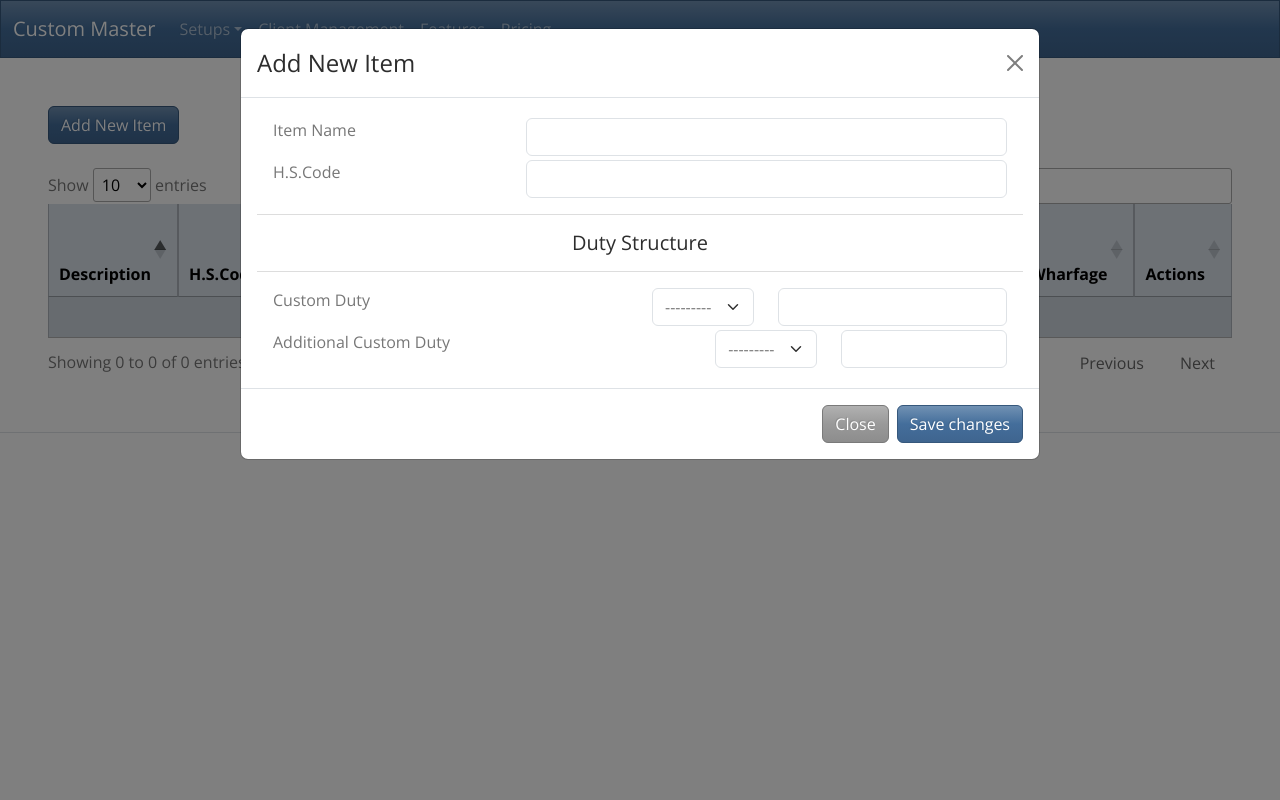
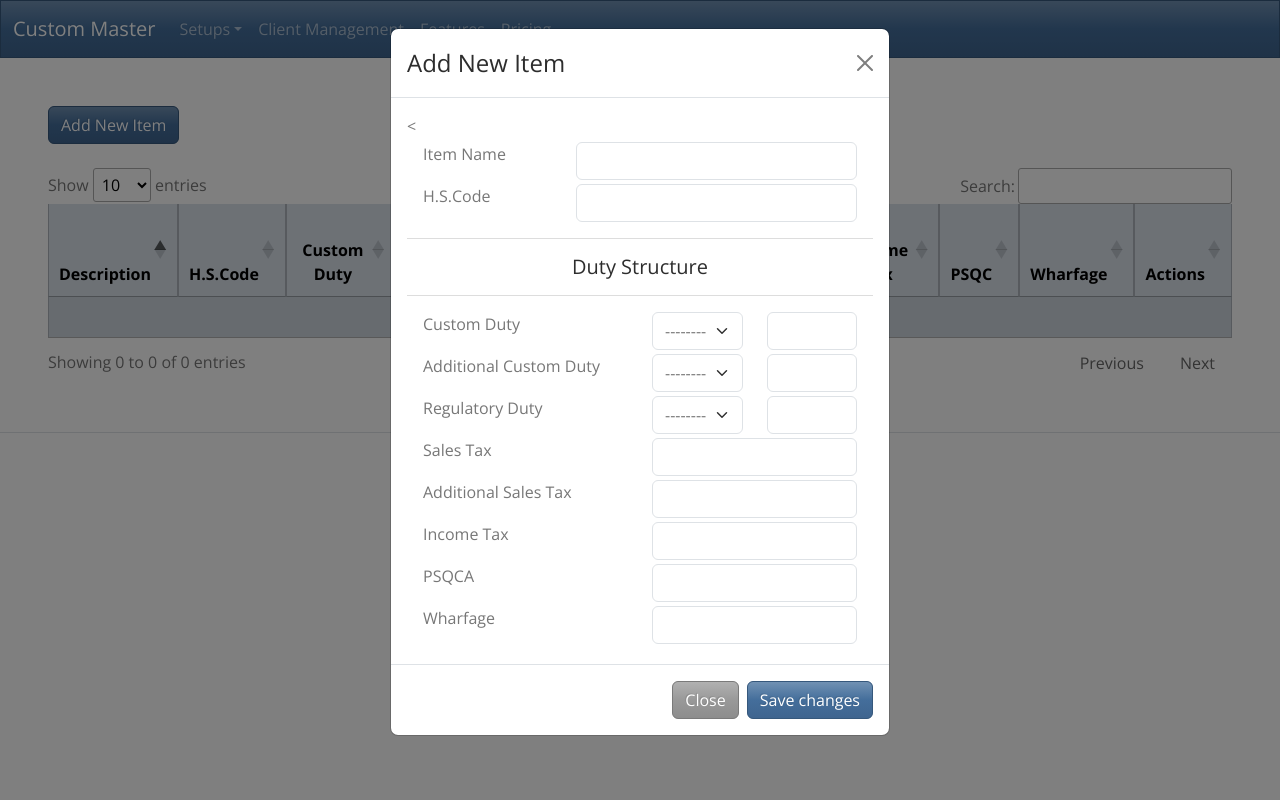
Before and after one commit to rizwanfree/CMDjango, a Django app: page /adminpanel/itemlist/ in a window 1280 px wide, after a click on "Add New Item". Run offline with Django 5.2, Linux system fonts and the light colour scheme; data comes from the database, SQL or seed files in the repository; both versions use the stored data as it was after the commit; some libraries are stand-ins or nearby versions.

Commit message:
stuck at edit item

```diff
--- a/adminPanel/forms.py
+++ b/adminPanel/forms.py
@@ -15,4 +15,14 @@
             'hs_code': forms.TextInput(attrs={'class': 'form-control'}),
             'custom_duty_type': forms.Select(attrs={'class': 'form-select'}),
             'custom_duty_rate': forms.NumberInput(attrs={'class': 'form-control'}),
+            'additional_custom_duty_type': forms.Select(attrs={'class': 'form-select'}),
+            'additional_custom_duty_rate': forms.NumberInput(attrs={'class': 'form-control'}),
+            'regulatory_duty_type': forms.Select(attrs={'class': 'form-select'}),
+            'regulatory_duty_rate': forms.NumberInput(attrs={'class': 'form-control'}),
+
+            'sales_tax_rate': forms.NumberInput(attrs={'class': 'form-control'}),
+            'additional_sales_tax_rate': forms.NumberInput(attrs={'class': 'form-control'}),
+            'income_tax_rate': forms.NumberInput(attrs={'class': 'form-control'}),
+            'psqc_rate': forms.NumberInput(attrs={'class': 'form-control'}),
+            'wharfage_rate': forms.NumberInput(attrs={'class': 'form-control'}),
         }
--- a/adminPanel/templates/adminPanel/add_item.html
+++ b/adminPanel/templates/adminPanel/add_item.html
@@ -0,0 +1,83 @@
+<form
+          id="addItemForm"
+          method="post"
+          action="action="{% if edit_mode %}{% url 'adminPanel:edit_item' 'id' %}{% else %}{% url 'adminPanel:add_item' %}{% endif %}"
+        >
+          {% csrf_token %}
+          <input type="hidden" name="item_id" id="item_id" value="{% if edit_mode %}{{ item_id }}{% endif %}" />
+          <div class="row m-1">
+            <div class="col-4">
+              <label class="control-label">Item Name</label>
+            </div>
+            <div class="col-8">{{form.item_name}}</div>
+          </div>
+          <div class="row m-1">
+            <div class="col-4">
+              <label class="control-label">H.S.Code</label>
+            </div>
+            <div class="col-8">{{form.hs_code}}</div>
+          </div>
+
+          <hr />
+          <h5 class="text-center">Duty Structure</h5>
+          <hr />
+
+          <div class="row m-1">
+            <div class="col-6">
+              <label class="control-label">Custom Duty</label>
+            </div>
+            <div class="col-3">{{form.custom_duty_type}}</div>
+            <div class="col-3">{{form.custom_duty_rate}}</div>
+          </div>
+
+          <div class="row m-1">
+            <div class="col-6">
+              <label class="control-label">Additional Custom Duty</label>
+            </div>
+            <div class="col-3">{{form.additional_custom_duty_type}}</div>
+            <div class="col-3">{{form.additional_custom_duty_rate}}</div>
+          </div>
+
+          <div class="row m-1">
+            <div class="col-6">
+              <label class="control-label">Regulatory Duty</label>
+            </div>
+            <div class="col-3">{{form.regulatory_duty_type}}</div>
+            <div class="col-3">{{form.regulatory_duty_rate}}</div>
+          </div>
+
+          <div class="row m-1">
+            <div class="col-6">
+              <label class="control-label">Sales Tax</label>
+            </div>
+            <div class="col-6">{{form.sales_tax_rate}}</div>
+          </div>
+
+          <div class="row m-1">
+            <div class="col-6">
+              <label class="control-label">Additional Sales Tax</label>
+            </div>
+            <div class="col-6">{{form.additional_sales_tax_rate}}</div>
+          </div>
+
+          <div class="row m-1">
+            <div class="col-6">
+              <label class="control-label">Income Tax</label>
+            </div>
+            <div class="col-6">{{form.income_tax_rate}}</div>
+          </div>
+
+          <div class="row m-1">
+            <div class="col-6">
+              <label class="control-label">PSQCA</label>
+            </div>
+            <div class="col-6">{{form.psqc_rate}}</div>
+          </div>
+
+          <div class="row m-1">
+            <div class="col-6">
+              <label class="control-label">Wharfage</label>
+            </div>
+            <div class="col-6">{{form.wharfage_rate}}</div>
+          </div>
+        </form>
--- a/adminPanel/templates/adminPanel/item_list.html
+++ b/adminPanel/templates/adminPanel/item_list.html
@@ -47,9 +47,9 @@
   </table>
 </div>
 
-<!-- Modal -->
+<!-- Add Modal -->
 <div
-  class="modal fade modal-lg"
+  class="modal fade"
   id="addItemModal"
   tabindex="-1"
   aria-labelledby="addItemModalLabel"
@@ -67,13 +67,13 @@
         ></button>
       </div>
       <div class="modal-body">
-        <form
+        {% comment %} <form
           id="addItemForm"
           method="post"
-          action="{% url 'adminPanel:add_item' %}"
+          action="action="{% if edit_mode %}{% url 'adminPanel:edit_item' item_id %}{% else %}{% url 'adminPanel:add_item' %}{% endif %}"
         >
           {% csrf_token %}
-
+          <input type="hidden" name="item_id" id="item_id" value="{% if edit_mode %}{{ item_id }}{% endif %}" />
           <div class="row m-1">
             <div class="col-4">
               <label class="control-label">Item Name</label>
@@ -95,18 +95,62 @@
             <div class="col-6">
               <label class="control-label">Custom Duty</label>
             </div>
-            <div class="col-2">{{form.custom_duty_type}}</div>
-            <div class="col-4">{{form.custom_duty_rate}}</div>
+            <div class="col-3">{{form.custom_duty_type}}</div>
+            <div class="col-3">{{form.custom_duty_rate}}</div>
           </div>
 
           <div class="row m-1">
-            <div class="col-7">
+            <div class="col-6">
               <label class="control-label">Additional Custom Duty</label>
             </div>
-            <div class="col-2">{{form.custom_duty_type}}</div>
-            <div class="col-3">{{form.custom_duty_rate}}</div>
+            <div class="col-3">{{form.additional_custom_duty_type}}</div>
+            <div class="col-3">{{form.additional_custom_duty_rate}}</div>
           </div>
-        </form>
+
+          <div class="row m-1">
+            <div class="col-6">
+              <label class="control-label">Regulatory Duty</label>
+            </div>
+            <div class="col-3">{{form.regulatory_duty_type}}</div>
+            <div class="col-3">{{form.regulatory_duty_rate}}</div>
+          </div>
+
+          <div class="row m-1">
+            <div class="col-6">
+              <label class="control-label">Sales Tax</label>
+            </div>
+            <div class="col-6">{{form.sales_tax_rate}}</div>
+          </div>
+
+          <div class="row m-1">
+            <div class="col-6">
+              <label class="control-label">Additional Sales Tax</label>
+            </div>
+            <div class="col-6">{{form.additional_sales_tax_rate}}</div>
+          </div>
+
+          <div class="row m-1">
+            <div class="col-6">
+              <label class="control-label">Income Tax</label>
+            </div>
+            <div class="col-6">{{form.income_tax_rate}}</div>
+          </div>
+
+          <div class="row m-1">
+            <div class="col-6">
+              <label class="control-label">PSQCA</label>
+            </div>
+            <div class="col-6">{{form.psqc_rate}}</div>
+          </div>
+
+          <div class="row m-1">
+            <div class="col-6">
+              <label class="control-label">Wharfage</label>
+            </div>
+            <div class="col-6">{{form.wharfage_rate}}</div>
+          </div>
+        </form> {% endcomment %}
+        <{% include "adminPanel/add_item.html" %}
       </div>
       <div class="modal-footer">
         <button type="button" class="btn btn-secondary" data-bs-dismiss="modal">
@@ -232,8 +276,9 @@
           render: function (data) {
             return `
                 <div class="action-buttons">
-                  <a href="/Client/edit/${data}/" class="btn btn-sm btn-primary">Edit</a>
-                  <a href="/Client/clientdetails/${data}/" class="btn btn-sm btn-info">Details</a>
+                  {% comment %} <button type="button" class="btn btn-primary" data-bs-toggle="modal" data-bs-target="#addItemModal" data-id=${data}> Edit </button> {% endcomment %}
+                  <a href="/adminpanel/edititem/${data}/" class="btn btn-sm btn-info" data-bs-toggle="modal" data-bs-target="#addItemModal">Details</a>
+                  <a href="/adminpanel/clientdetails/${data}/" class="btn btn-sm btn-info">Details</a>
                 </div>
               `;
           },
@@ -243,4 +288,6 @@
   });
 </script>
 
-{% endblock content %}
+{% comment %}
+<a href="/adminpanel/edititem/${data}/" class="btn btn-sm btn-primary">Edit</a>
+{% endcomment %} {% endblock content %}
--- a/adminPanel/urls.py
+++ b/adminPanel/urls.py
@@ -12,6 +12,7 @@
 
     path('itemlist/', views.ItemList, name='item_list'),
     path('additem/', views.AddItem, name='add_item'),
+    path('edititem/<int:id>', views.AddItem, name='edit_item'),
 
 
 ]
--- a/adminPanel/views.py
+++ b/adminPanel/views.py
@@ -3,7 +3,7 @@
 from rest_framework import status
 from .Serializer import ItemDataTableSerializer
 
-from django.shortcuts import redirect, render
+from django.shortcuts import redirect, render, get_object_or_404
 
 from .models import Item, City
 from .forms import ItemForm
@@ -33,8 +33,23 @@
 # Item Model Functions
 
 def ItemList(request):
-     form = ItemForm()
-     return render(request, 'adminPanel/item_list.html', {'form': form})
+    if request.method == 'POST':
+        # Determine if we are editing an existing item or adding a new one
+        item_id = request.POST.get('item_id')
+        if item_id:  # If item_id is present, we're editing
+            item = get_object_or_404(Item, pk=item_id)
+            form = ItemForm(request.POST, instance=item)
+        else:  # Else, we're adding a new item
+            form = ItemForm(request.POST)
+
+        if form.is_valid():
+            form.save()
+            return redirect('adminPanel:item_list')
+    else:
+        form = ItemForm()
+
+    items = Item.objects.all()
+    return render(request, 'adminPanel/item_list.html', {'items': items, 'form': form})
 
 def AddItem(request):
     if request.method == 'POST':
@@ -45,3 +60,21 @@
     else:
         form = ItemForm()
     return render(request, 'adminPanel/add_item.html', {'form': form})
+
+def EditItem(request, id=None):
+    if id:
+        # Editing an existing client
+        item = get_object_or_404(Item, id=id)
+        form = ItemForm(request.POST or None, instance=item)
+    else:
+        # Creating a new client
+        form = ItemForm(request.POST or None)
+
+    if request.method == 'POST':
+        form = ItemForm(request.POST)
+        if form.is_valid():
+            form.save()
+            return redirect('adminPanel:item_list')  # Redirect to a list view or any other view
+    else:
+        form = ItemForm()
+    return render(request, 'adminPanel/add_item.html', {'form': form})
```
Also changed, not shown: adminPanel/templates/adminPanel/edit_item.html (added), db.sqlite3.
